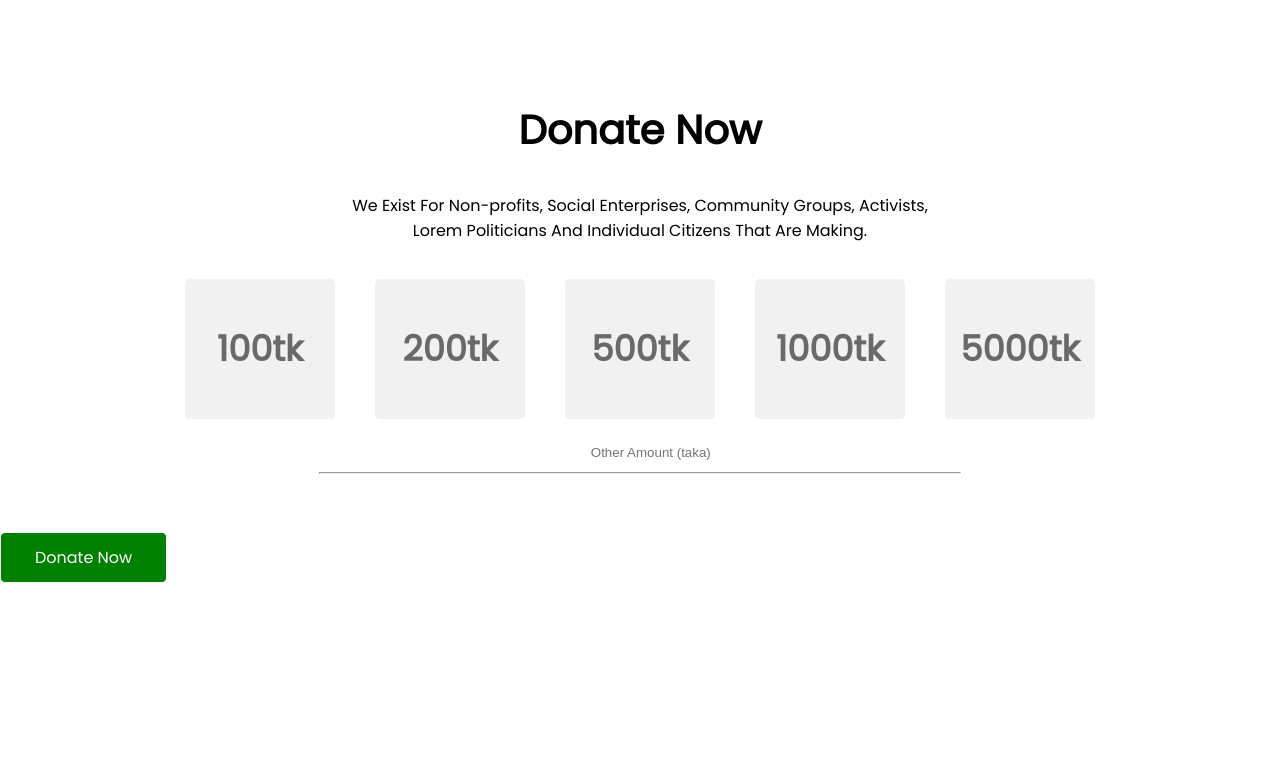
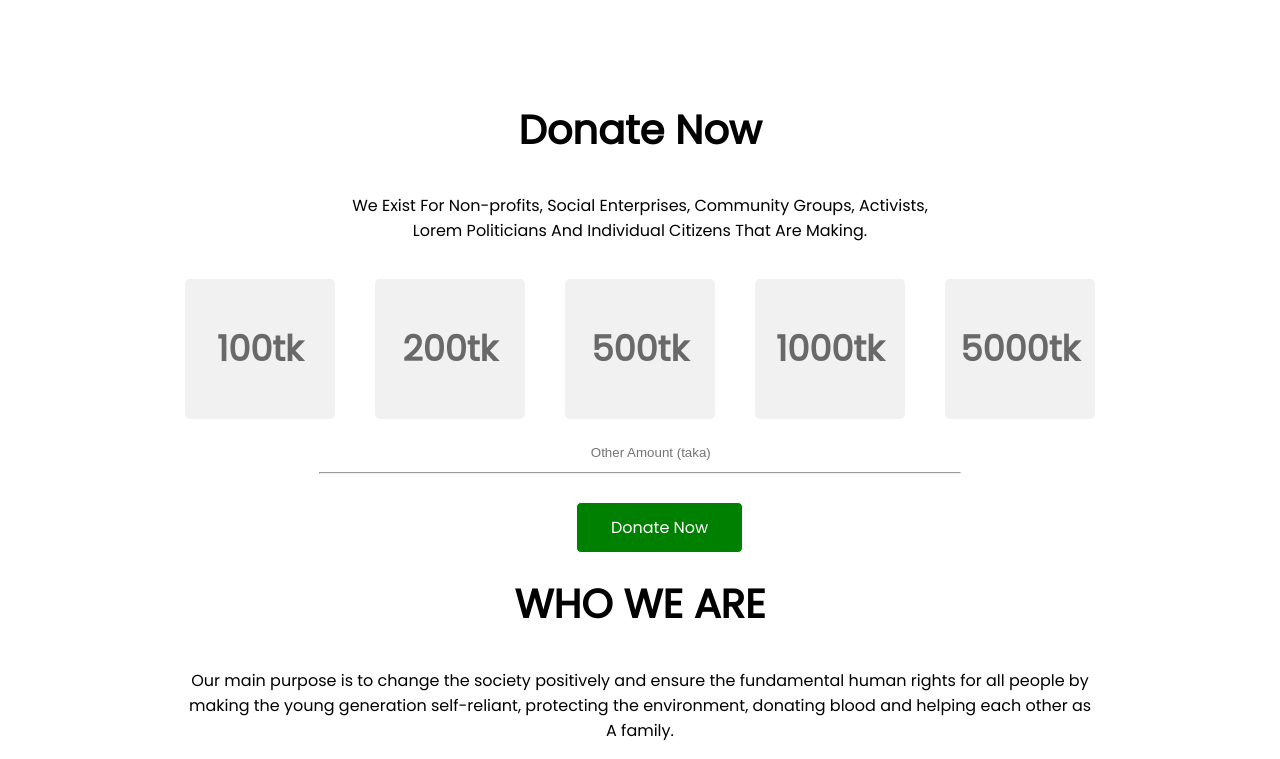
Before and after one commit to sumaakter1/donate-people, a plain HTML site: page index.html in a window 1280 px wide. Shown: the part 800-1559 px from the top of the page. Before the commit the page ends 1383 px from the top, so only its background shows below. Drawn offline with Linux system fonts and the light colour scheme.

Commit message:
who we are

```diff
--- a/index.html
+++ b/index.html
@@ -48,5 +48,17 @@
       <hr style="width: 50%" />
       <a id="donate-button" class="button" href="#">Donate Now</a>
     </section>
+    <section>
+      <div class="donate-section">
+        <h1>WHO WE ARE</h1>
+        <p>
+          Our main purpose is to change the society positively and ensure the
+          fundamental human rights for all people by <br />
+          making the young generation self-reliant, protecting the environment,
+          donating blood and helping each other as <br />
+          A family.
+        </p>
+      </div>
+    </section>
   </body>
 </html>
--- a/style.css
+++ b/style.css
@@ -84,7 +84,7 @@ input {
   left: 46%;
 }
 
-#center {
+#donate-button {
   margin-top: 20px;
   position: absolute;
   left: 45%;
```
